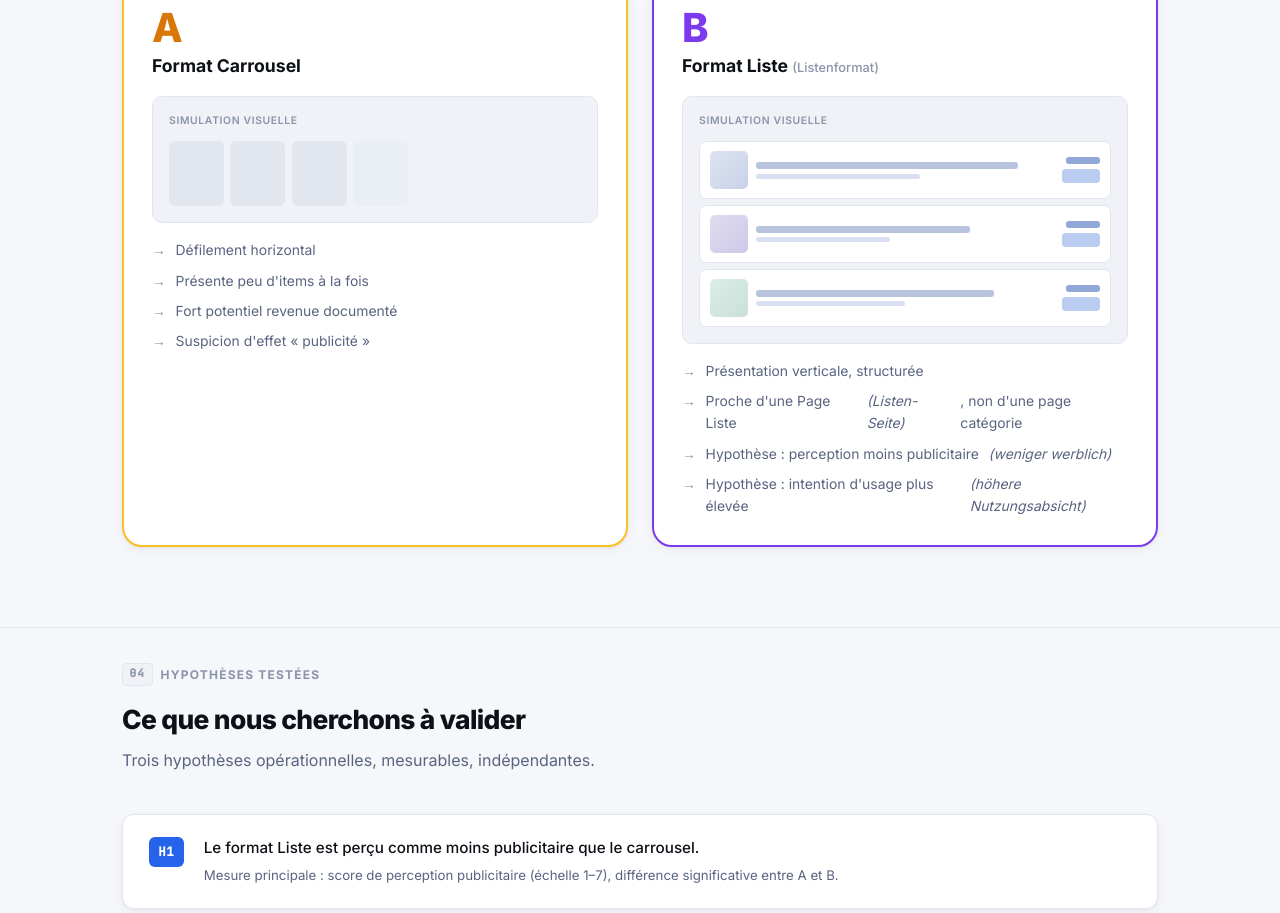
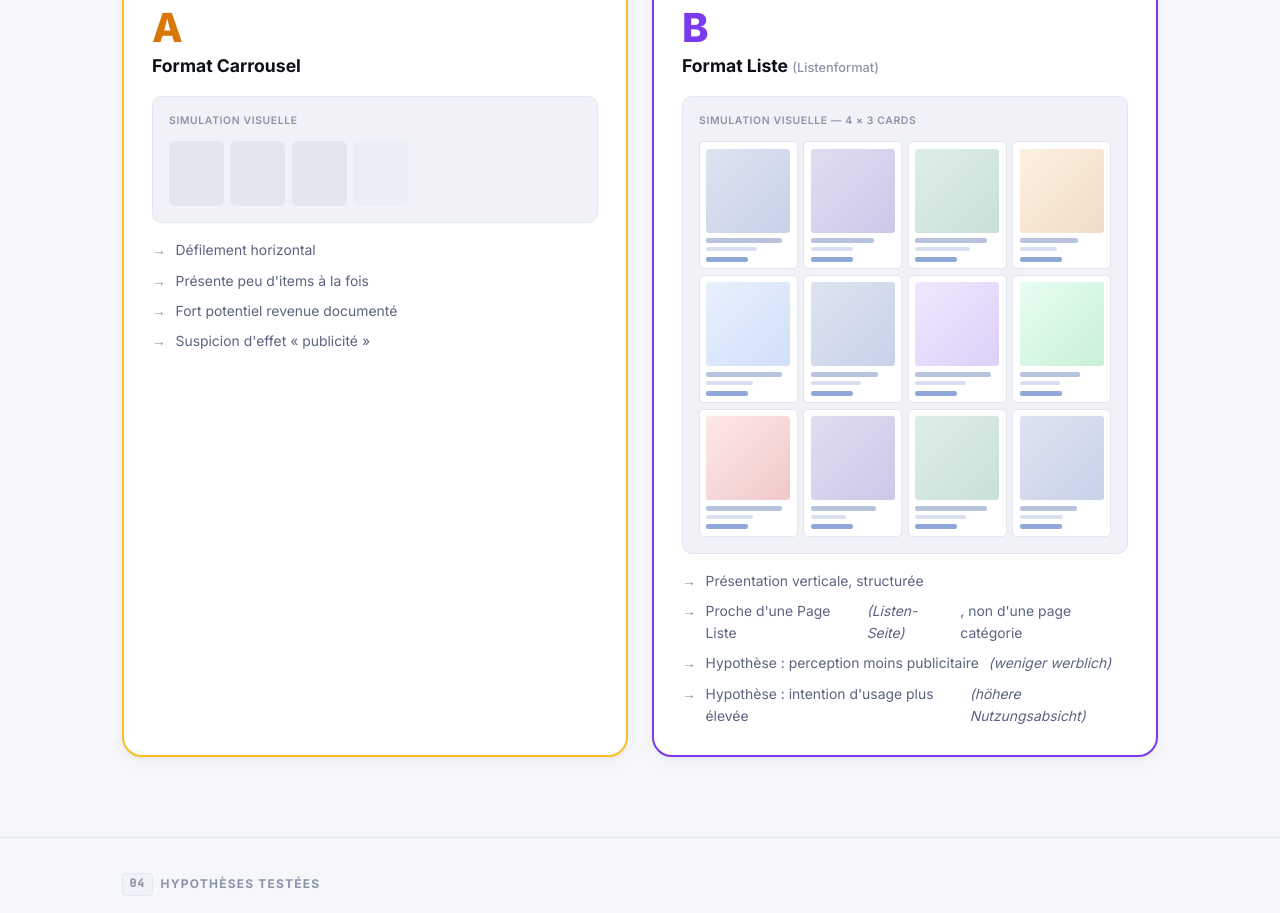
Before and after one commit to m-a-fr/test-reco-PDP-DE, a plain HTML site: page index.html in a window 1280 px wide. Shown: the part 2133-3046 px from the top of the page. Drawn offline with Linux system fonts and the light colour scheme.

Commit message:
Update Format Liste mockup — product grid 4×3 cards
Co-Authored-By: Claude Sonnet 4.6 <noreply@anthropic.com>

```diff
--- a/index.html
+++ b/index.html
@@ -412,52 +412,39 @@
     .mock-list-item:nth-child(2) { width: 80%; }
     .mock-list-item:nth-child(3) { width: 65%; }
 
-    /* ─── MOCK PRODUCT ROWS (Format Liste) ─── */
-    .mock-product-row {
-      display: flex;
-      align-items: center;
-      gap: .55rem;
-      padding: .55rem .6rem;
+    /* ─── MOCK PRODUCT GRID (Format Liste 4×3) ─── */
+    .mock-grid {
+      display: grid;
+      grid-template-columns: repeat(4, 1fr);
+      gap: .35rem;
+    }
+    .mock-grid-card {
       background: #fff;
       border: 1px solid var(--border);
-      border-radius: 7px;
-    }
-    .mock-product-img {
-      width: 38px; height: 38px;
       border-radius: 5px;
+      padding: .4rem;
+      display: flex;
+      flex-direction: column;
+      gap: .25rem;
+    }
+    .mock-grid-img {
+      width: 100%; aspect-ratio: 1;
+      border-radius: 3px;
       background: linear-gradient(135deg, #dde3f0 0%, #c8d2e8 100%);
-      flex-shrink: 0;
-    }
-    .mock-product-info {
-      flex: 1;
-      display: flex;
-      flex-direction: column;
-      gap: .3rem;
-      min-width: 0;
-    }
-    .mock-pname {
-      height: 7px; border-radius: 3px;
-      background: #b8c4de; width: 88%;
-    }
-    .mock-pref {
-      height: 5px; border-radius: 3px;
-      background: #d8dff0; width: 55%;
-    }
-    .mock-product-right {
-      display: flex;
-      flex-direction: column;
-      align-items: flex-end;
-      gap: .3rem;
-      flex-shrink: 0;
-    }
-    .mock-price {
-      height: 7px; border-radius: 3px;
-      background: #8fa8d8; width: 34px;
-    }
-    .mock-btn {
-      height: 14px; border-radius: 4px;
-      background: #3b6fd4; opacity: .35;
-      width: 38px;
+      margin-bottom: .1rem;
+    }
+    .mock-grid-name {
+      height: 5px; border-radius: 2px;
+      background: #b8c4de; width: 90%;
+    }
+    .mock-grid-ref {
+      height: 4px; border-radius: 2px;
+      background: #d8dff0; width: 60%;
+    }
+    .mock-grid-price {
+      height: 5px; border-radius: 2px;
+      background: #8fa8d8; width: 50%;
+      margin-top: .1rem;
     }
 
     .format-props { list-style: none; display: flex; flex-direction: column; gap: .5rem; }
@@ -1158,39 +1145,20 @@
         <div class="format-letter">B</div>
         <div class="format-name">Format Liste <span style="font-size:.8rem;font-weight:500;color:var(--text-muted)">(Listenformat)</span></div>
         <div class="format-mockup">
-          <div class="mock-label">Simulation visuelle</div>
-          <div class="mock-product-row">
-            <div class="mock-product-img"></div>
-            <div class="mock-product-info">
-              <div class="mock-pname"></div>
-              <div class="mock-pref"></div>
-            </div>
-            <div class="mock-product-right">
-              <div class="mock-price"></div>
-              <div class="mock-btn"></div>
-            </div>
-          </div>
-          <div class="mock-product-row">
-            <div class="mock-product-img" style="background: linear-gradient(135deg, #e0ddf0 0%, #ccc8e8 100%)"></div>
-            <div class="mock-product-info">
-              <div class="mock-pname" style="width:72%"></div>
-              <div class="mock-pref" style="width:45%"></div>
-            </div>
-            <div class="mock-product-right">
-              <div class="mock-price"></div>
-              <div class="mock-btn"></div>
-            </div>
-          </div>
-          <div class="mock-product-row">
-            <div class="mock-product-img" style="background: linear-gradient(135deg, #ddeee8 0%, #c8e0d8 100%)"></div>
-            <div class="mock-product-info">
-              <div class="mock-pname" style="width:80%"></div>
-              <div class="mock-pref" style="width:50%"></div>
-            </div>
-            <div class="mock-product-right">
-              <div class="mock-price"></div>
-              <div class="mock-btn"></div>
-            </div>
+          <div class="mock-label">Simulation visuelle — 4 × 3 cards</div>
+          <div class="mock-grid">
+            <div class="mock-grid-card"><div class="mock-grid-img"></div><div class="mock-grid-name"></div><div class="mock-grid-ref"></div><div class="mock-grid-price"></div></div>
+            <div class="mock-grid-card"><div class="mock-grid-img" style="background:linear-gradient(135deg,#e0ddf0,#ccc8e8)"></div><div class="mock-grid-name" style="width:75%"></div><div class="mock-grid-ref" style="width:50%"></div><div class="mock-grid-price"></div></div>
+            <div class="mock-grid-card"><div class="mock-grid-img" style="background:linear-gradient(135deg,#ddeee8,#c8e0d8)"></div><div class="mock-grid-name" style="width:85%"></div><div class="mock-grid-ref" style="width:65%"></div><div class="mock-grid-price"></div></div>
+            <div class="mock-grid-card"><div class="mock-grid-img" style="background:linear-gradient(135deg,#fdf0e0,#f0dcc8)"></div><div class="mock-grid-name" style="width:70%"></div><div class="mock-grid-ref" style="width:45%"></div><div class="mock-grid-price"></div></div>
+            <div class="mock-grid-card"><div class="mock-grid-img" style="background:linear-gradient(135deg,#e8f0fd,#d0e0f8)"></div><div class="mock-grid-name"></div><div class="mock-grid-ref" style="width:55%"></div><div class="mock-grid-price"></div></div>
+            <div class="mock-grid-card"><div class="mock-grid-img"></div><div class="mock-grid-name" style="width:80%"></div><div class="mock-grid-ref"></div><div class="mock-grid-price"></div></div>
+            <div class="mock-grid-card"><div class="mock-grid-img" style="background:linear-gradient(135deg,#f0e8fd,#dcd0f8)"></div><div class="mock-grid-name" style="width:90%"></div><div class="mock-grid-ref" style="width:60%"></div><div class="mock-grid-price"></div></div>
+            <div class="mock-grid-card"><div class="mock-grid-img" style="background:linear-gradient(135deg,#e8fdf0,#c8f0d8)"></div><div class="mock-grid-name" style="width:72%"></div><div class="mock-grid-ref" style="width:48%"></div><div class="mock-grid-price"></div></div>
+            <div class="mock-grid-card"><div class="mock-grid-img" style="background:linear-gradient(135deg,#fde8e8,#f0c8c8)"></div><div class="mock-grid-name"></div><div class="mock-grid-ref" style="width:55%"></div><div class="mock-grid-price"></div></div>
+            <div class="mock-grid-card"><div class="mock-grid-img" style="background:linear-gradient(135deg,#e0ddf0,#ccc8e8)"></div><div class="mock-grid-name" style="width:78%"></div><div class="mock-grid-ref" style="width:42%"></div><div class="mock-grid-price"></div></div>
+            <div class="mock-grid-card"><div class="mock-grid-img" style="background:linear-gradient(135deg,#ddeee8,#c8e0d8)"></div><div class="mock-grid-name" style="width:85%"></div><div class="mock-grid-ref"></div><div class="mock-grid-price"></div></div>
+            <div class="mock-grid-card"><div class="mock-grid-img"></div><div class="mock-grid-name" style="width:68%"></div><div class="mock-grid-ref" style="width:52%"></div><div class="mock-grid-price"></div></div>
           </div>
         </div>
         <ul class="format-props">
```
